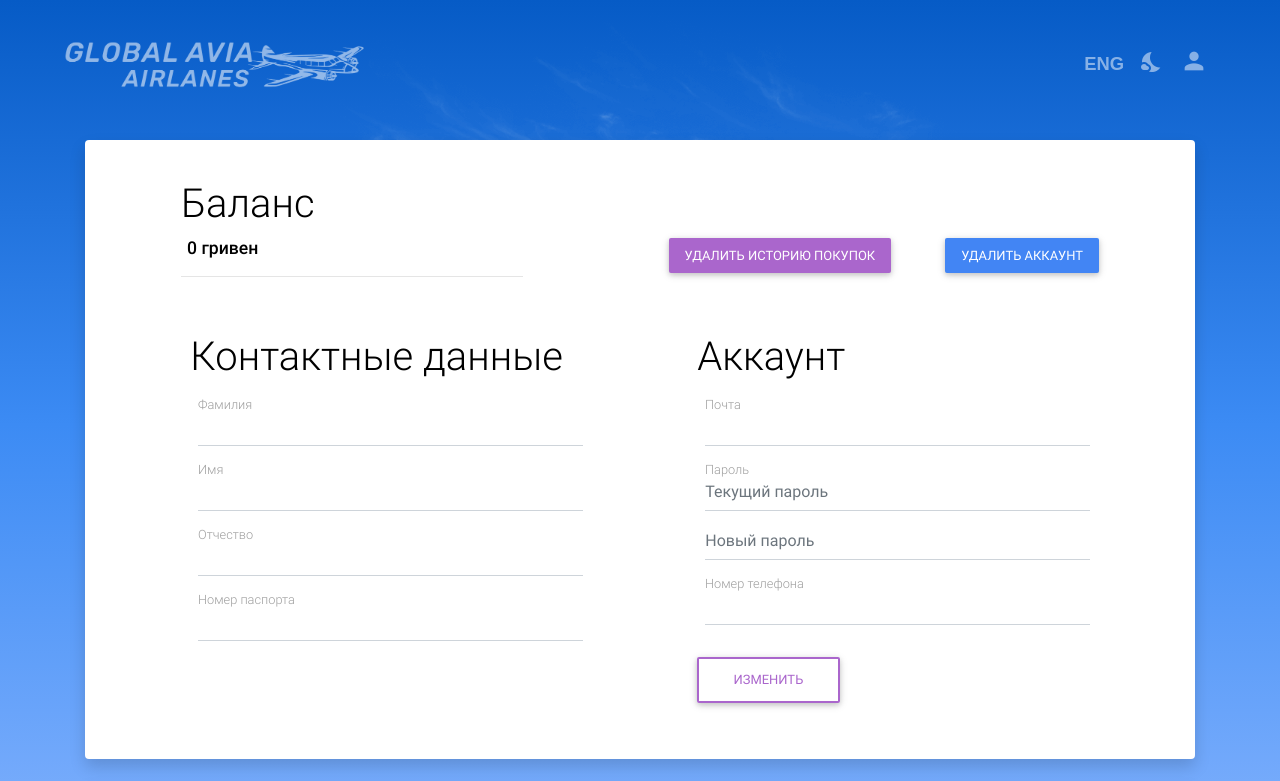
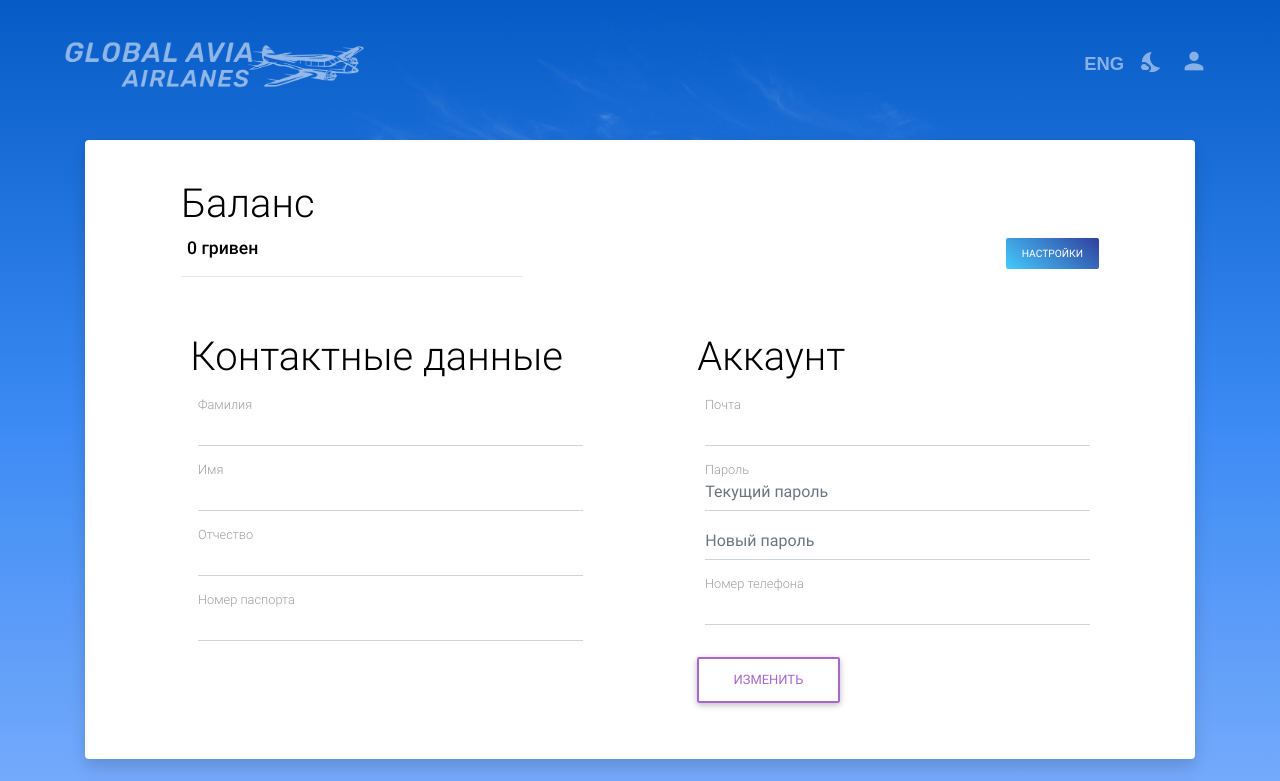
Before and after one commit to NortEgal/AirMax, a website: page src/profile.html in a window 1280 px wide. Shown: the top 781 px of the page. Drawn offline with nearby package versions, Linux system fonts and the light colour scheme; files that its build step writes are made by us from their sources; no server answers; sample sign-in values are in the browser's storage.

Commit message:
collapse

```diff
--- a/src/profile.html
+++ b/src/profile.html
@@ -56,8 +56,14 @@
           <hr>
         </div>
         <div class="col-6 setting">
-			<a id='delete_profile' class="btn btn-primary" role="button">Удалить аккаунт</a>
-			<a id='delete_tickets' class="btn btn-secondary" role="button">Удалить историю покупок</a>
+          <a class="btn btn-sm blue-gradient shadow-none" data-toggle="collapse" href="#CollapseSetting"
+          role="button" aria-expanded="false" aria-controls="CollapseSetting">
+            Настройки
+          </a>
+          <div class="collapse" id="CollapseSetting">
+            <a id='delete_profile' class="btn btn-primary" role="button">Удалить аккаунт</a>
+            <a id='delete_tickets' class="btn btn-secondary" role="button">Удалить историю покупок</a>
+          </div>
         </div>
       </div>
       <div class="contact-data">
```
